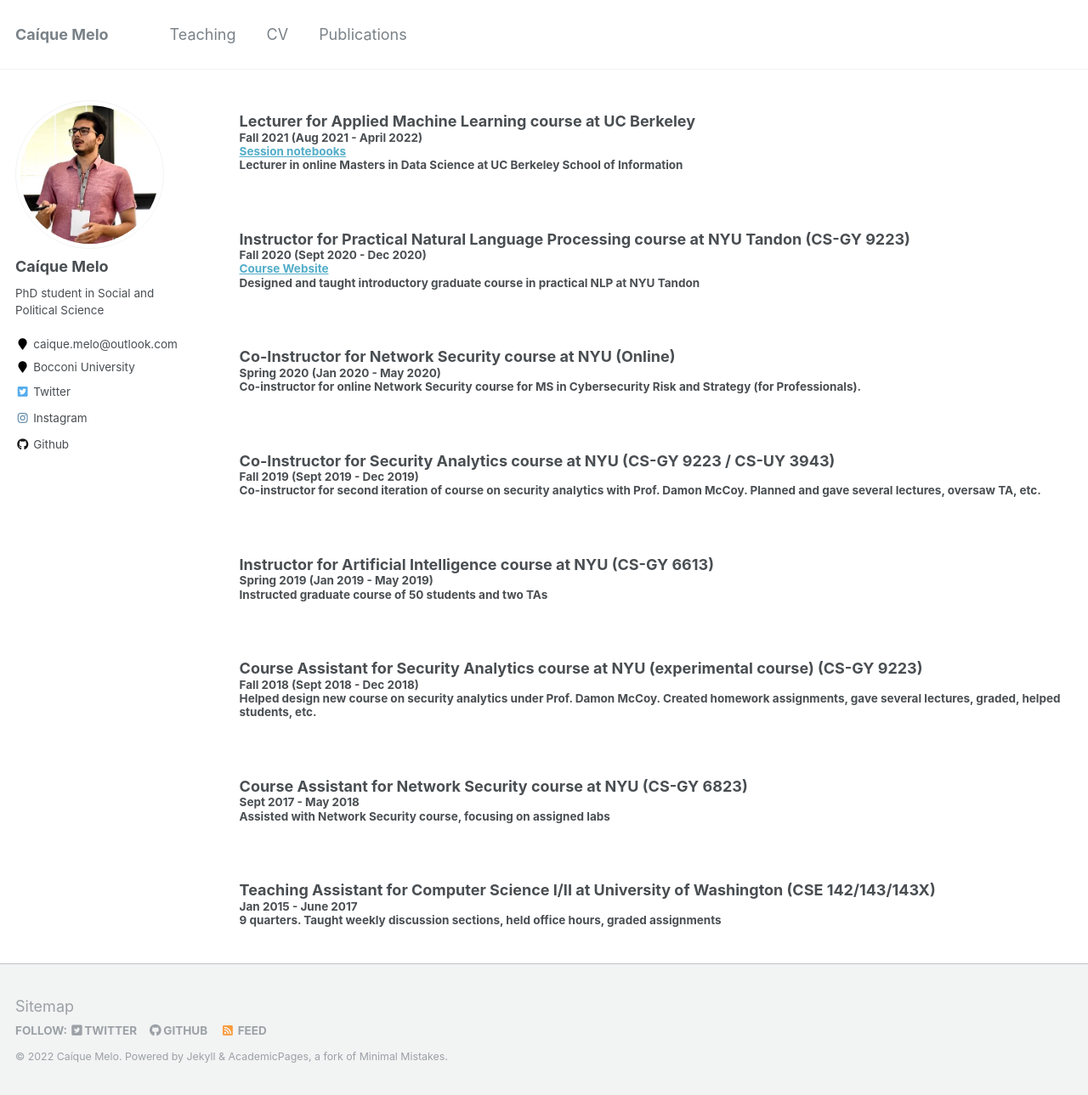
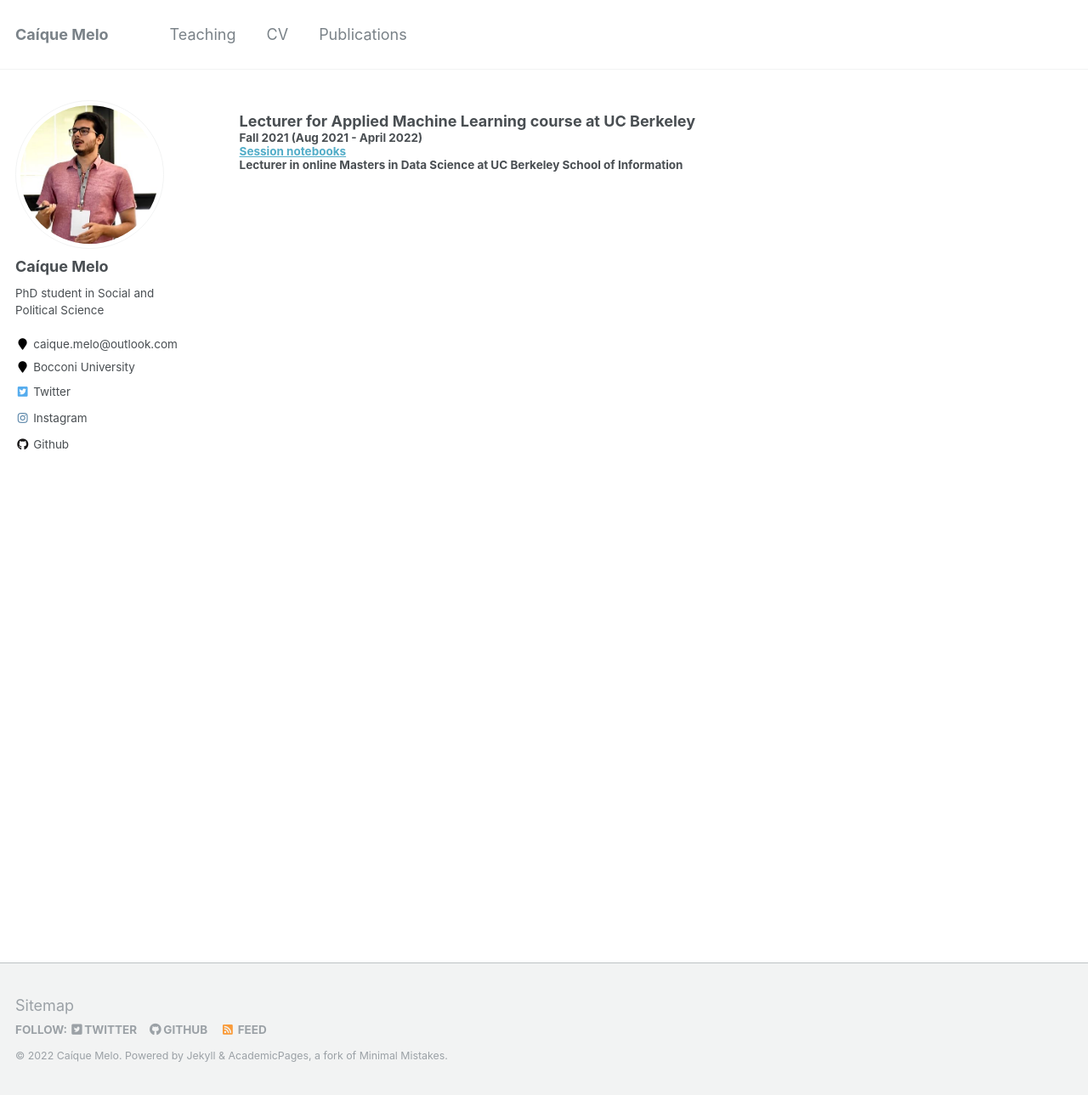
Before and after one commit to caiquemelo/caiquemelo.github.io, a Jekyll site: the page built from _pages/teaching.md, in a window 1280 px wide and 1289 px high. Shown: the whole window at 85% size. Built offline with Jekyll 4.4.1, drawn with Linux system fonts in a browser that asks for light colours.

Commit message:
Update teaching.md

```diff
--- a/_pages/teaching.md
+++ b/_pages/teaching.md
@@ -18,38 +18,3 @@
 #### [Session notebooks](https://github.com/MIDS-W207/rasikabh/tree/main/live_sessions)
 #### Lecturer in online Masters in Data Science at UC Berkeley School of Information
 <br/>
-
-### Instructor for Practical Natural Language Processing course at NYU Tandon (CS-GY 9223)
-#### Fall 2020 (Sept 2020 - Dec 2020)
-#### [Course Website](https://rasikabh.github.io/nlp2020)
-#### Designed and taught introductory graduate course in practical NLP at NYU Tandon
-<br/>
-
-### Co-Instructor for Network Security course at NYU (Online)
-#### Spring 2020 (Jan 2020 - May 2020)
-#### Co-instructor for online Network Security course for MS in Cybersecurity Risk and Strategy (for Professionals).
-<br/>
-
-### Co-Instructor for Security Analytics course at NYU (CS-GY 9223 / CS-UY 3943)
-#### Fall 2019 (Sept 2019 - Dec 2019)
-#### Co-instructor for second iteration of course on security analytics with Prof. Damon McCoy. Planned and gave several lectures, oversaw TA, etc.
-<br/>
-
-### Instructor for Artificial Intelligence course at NYU (CS-GY 6613)
-#### Spring 2019 (Jan 2019 - May 2019)
-#### Instructed graduate course of 50 students and two TAs
-<br/>
-
-### Course Assistant for Security Analytics course at NYU (experimental course) (CS-GY 9223)
-#### Fall 2018 (Sept 2018 - Dec 2018)
-#### Helped design new course on security analytics under Prof. Damon McCoy. Created homework assignments, gave several lectures, graded, helped students, etc.
-<br/>
-
-### Course Assistant for Network Security course at NYU (CS-GY 6823)
-#### Sept 2017 - May 2018
-#### Assisted with Network Security course, focusing on assigned labs
-<br/>
-
-### Teaching Assistant for Computer Science I/II at University of Washington (CSE 142/143/143X)
-#### Jan 2015 - June 2017
-#### 9 quarters. Taught weekly discussion sections, held office hours, graded assignments
```
